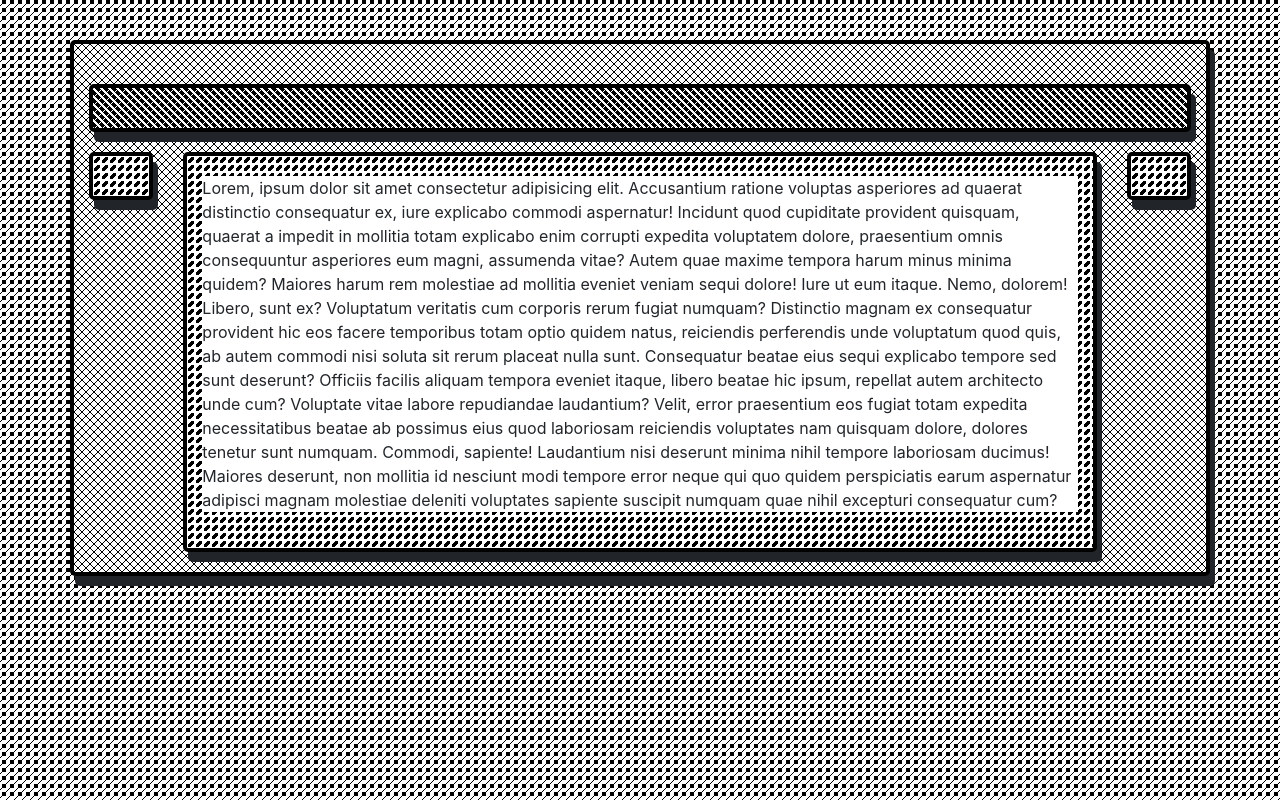
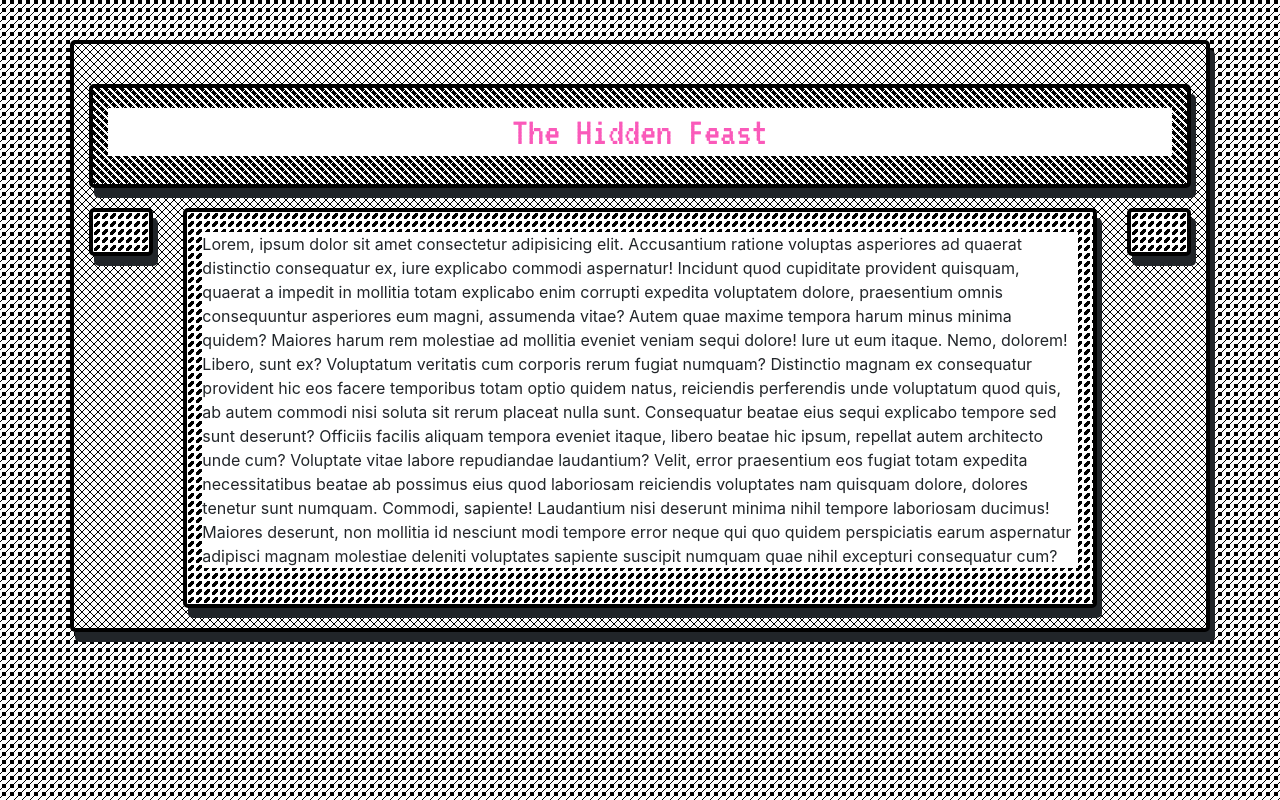
Before and after one commit to simpledimplejohn/hiddenfeast, a plain HTML site: page index.html in a window 1280 px wide. Drawn offline with nearby package versions, Linux system fonts and the light colour scheme.

Commit message:
add title

```diff
--- a/index.html
+++ b/index.html
@@ -25,7 +25,12 @@
     <div class="container" id="three">
     <div class="row">
         <div class="col-12">
-            <div class="container" id="one"></div>
+            <div class="container" id="one">
+                <div id="thirteen">
+                    <h1>The Hidden Feast</h1>
+                </div>
+
+            </div>
         </div>
 
     </div>
--- a/public/styles.css
+++ b/public/styles.css
@@ -1,8 +1,8 @@
 /* Custom CSS based on your provided styles */
 :root {
     font-family:'Courier New', Courier, monospace;
-    --bs-body-font-family: Arial, Helvetica, sans-serif;
-    font-family: 'VT323', monospace;
+    --bs-body-font-family: 'Courier New', Courier, monospace;
+
     color: #fa5aba;
 }
 
@@ -107,6 +107,7 @@ h4 {
 
 
 
+
 /* previous styles */
 
 .form-group label {
```
